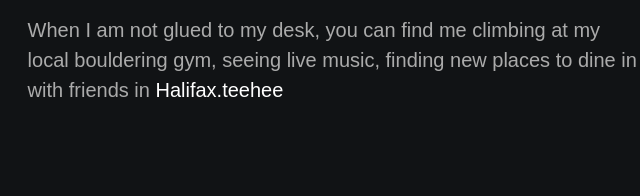
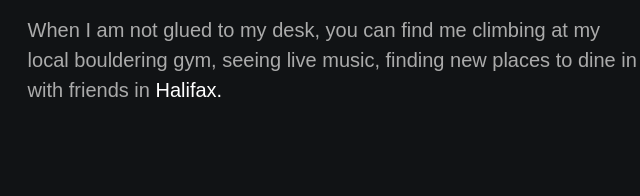
Before and after one commit to antoniamugisa/antoniamugisa.github.io, a plain HTML site: page index.html in a window 1280 px wide. Shown: the part 1290-1486 px from the top of the page, 510-1150 px from the left. Drawn offline with Linux system fonts and the light colour scheme.

Commit message:
Further adjustments

```diff
--- a/index.html
+++ b/index.html
@@ -59,7 +59,7 @@
                 </ul>
                 <br>
                 <p>When I am not glued to my desk, you can find me climbing at my local bouldering gym, seeing live music,
-                    finding new places to dine in with friends in <span>Halifax.teehee</span></p>
+                    finding new places to dine in with friends in <span>Halifax.</span></p>
             </div>
         </div>
     </div>
```
